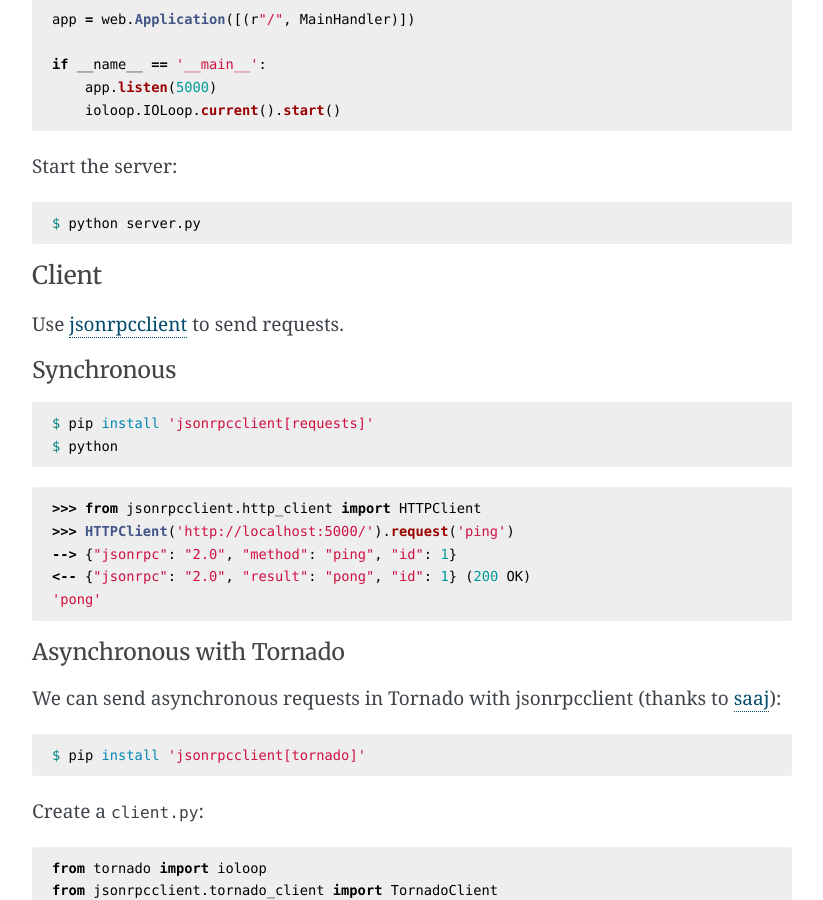
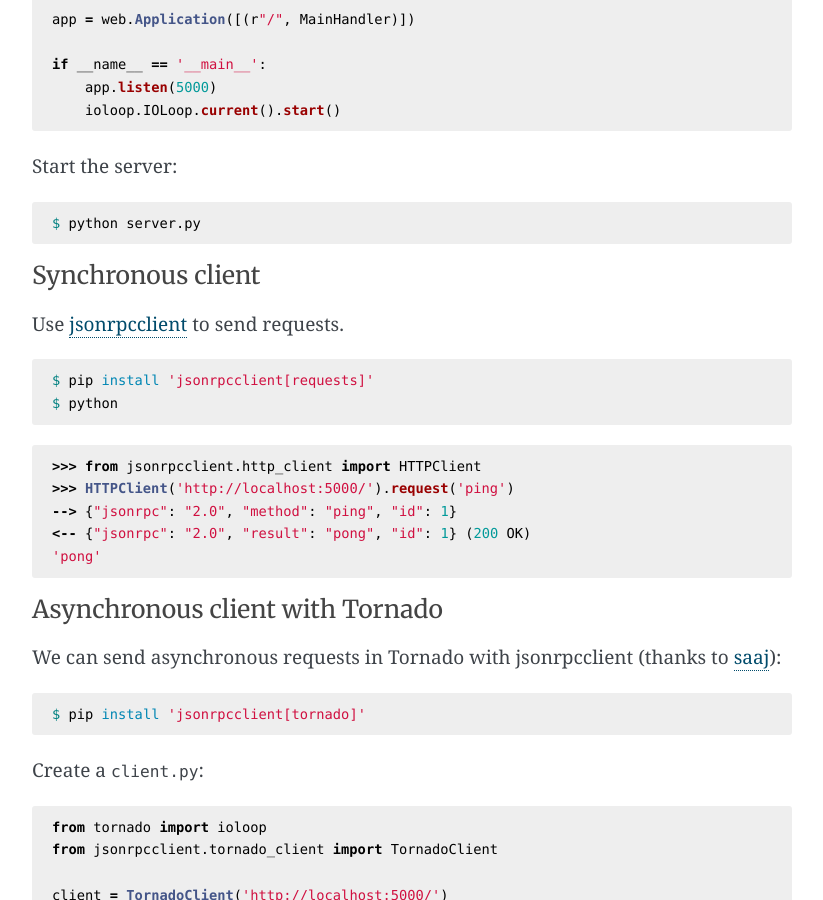
Before and after one commit to explodinglabs/explodinglabs.github.io, a Jekyll site: the page built from _jsonrpc/tornado.markdown, in a window 1280 px wide and 900 px high, scrolled down 704 px. Shown: the whole window, without its empty margins (228-1051 px from the left). Built offline with Jekyll 4.4.1, drawn with Linux system fonts in a browser that asks for light colours; comment, search, counter and statistics services are not loaded.

Commit message:
Adjust docs

````diff
--- a/_jsonrpc/tornado.markdown
+++ b/_jsonrpc/tornado.markdown
@@ -49,13 +49,11 @@ Start the server:
 $ python server.py
 ```
 
-Client
-======
+Synchronous client
+==================
 
 Use [jsonrpcclient](http://jsonrpcclient.readthedocs.io/) to send requests.
 
-Synchronous
------------
 ```sh
 $ pip install 'jsonrpcclient[requests]'
 $ python
@@ -68,8 +66,9 @@ $ python
 'pong'
 ```
 
-Asynchronous with Tornado
--------------------------
+Asynchronous client with Tornado
+================================
+
 We can send asynchronous requests in Tornado with jsonrpcclient (thanks to
 [saaj](https://github.com/saaj/)):
 
--- a/_jsonrpc/websockets.markdown
+++ b/_jsonrpc/websockets.markdown
@@ -69,6 +69,8 @@ async def main():
 
 asyncio.get_event_loop().run_until_complete(main())
 ```
+Run the client:
+
 ```sh
 $ python client.py
 --> {"jsonrpc": "2.0", "method": "ping", "id": 1}
````
